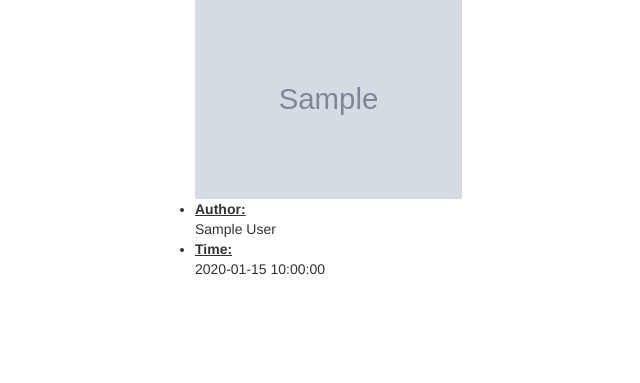
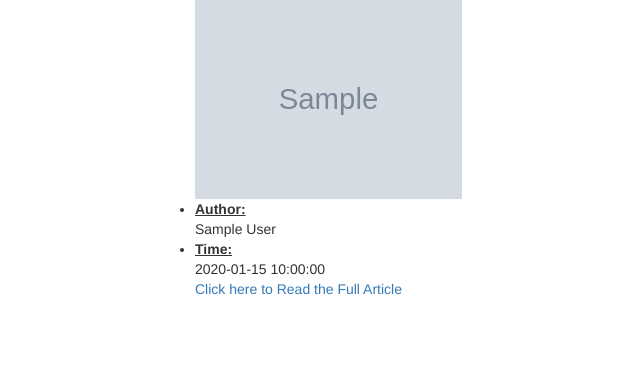
Before and after one commit to munganyendesandrine/NewsHighlight, a Flask app: template app/templates/articlesd.html in a window 1280 px wide. Shown: the part 209-592 px from the top of the page, without its empty margins (500-1140 px from the left). Run offline with Flask 2, Linux system fonts and the light colour scheme; the template is opened without the code that fills it: most values are stand-ins (such as "Sample title", 1, 10 or a date in 2020); grey boxes marked "Sample" are stand-in pictures; parts of the project's set-up code (start-up, migrations or seed data) failed here and were passed over; some libraries are stand-ins or nearby versions.

Commit message:
Link added to read the full article

```diff
--- a/app/templates/articlesd.html
+++ b/app/templates/articlesd.html
@@ -7,8 +7,7 @@
 
     <!-- Poster background -->
     <div class="row">
-        <div class="col-xs-6 col-sm-6 col-md-6 col-lg-6 posterPath" style="background: url({{articles.title}}) no-repeat center center">
-        </div>
+        <div class="col-xs-6 col-sm-6 col-md-6 col-lg-6 posterPath" style="background: url({{articles.title}}) no-repeat center center"></div>
 
         <div class="col-xs-6 col-sm-6 col-md-6 col-lg-6 movie-details">
            <ul>
@@ -18,14 +17,11 @@
                <img src="{{news.urlToImage}}" alt="" height="200">
                <li><strong><u>Author:</u></strong><br>{{news.author}}</li>
                <li><strong><u>Time:</u></strong><br>{{news.publishedAt}}</li>
-
+               <a href="{{news.url}}">Click here to Read the Full Article</a>
                <br>
             </ul>
-
-
         </div>
     </div>
-
 </div>
 {% endfor %}
 {% endblock %}
```
